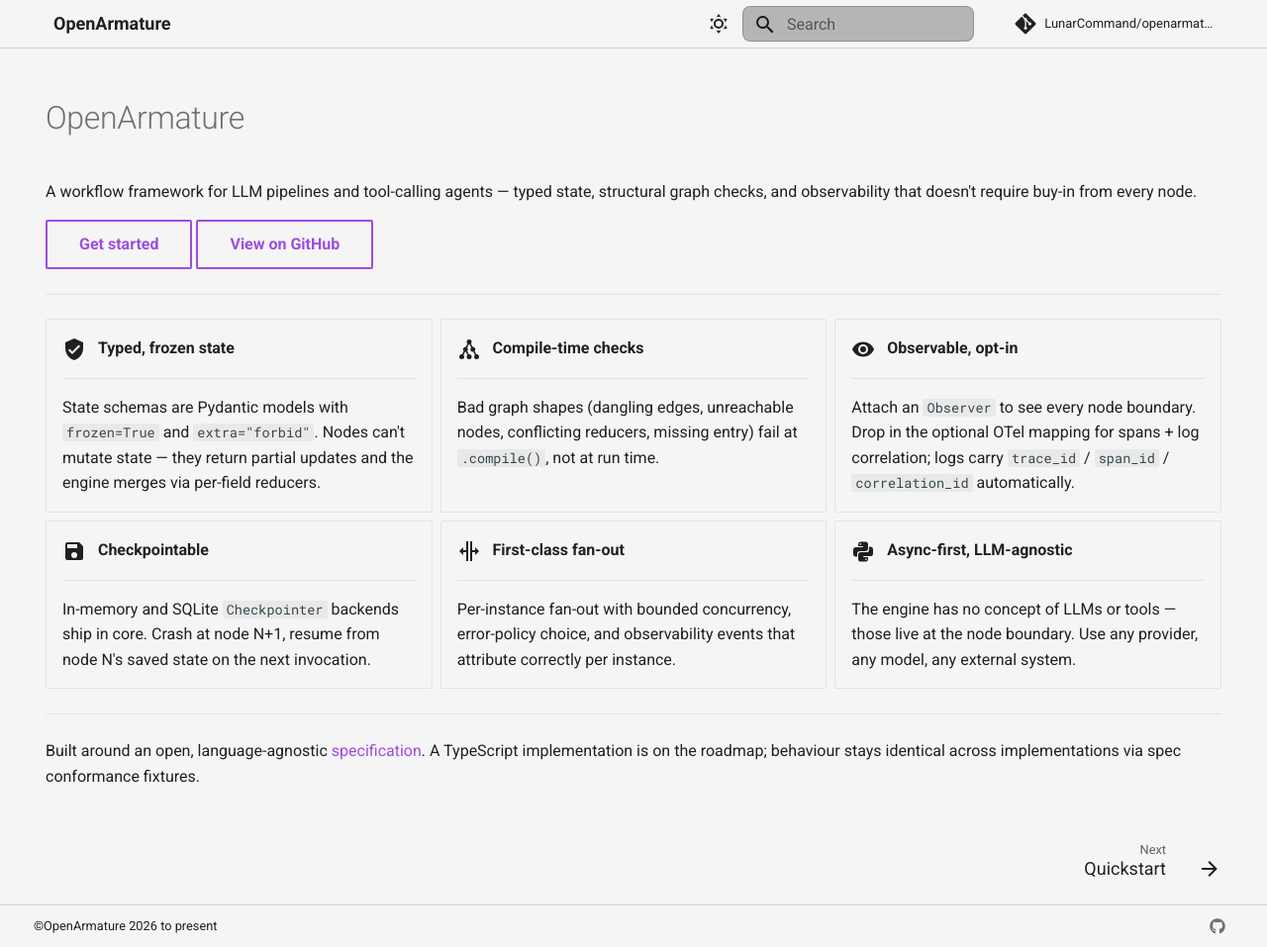
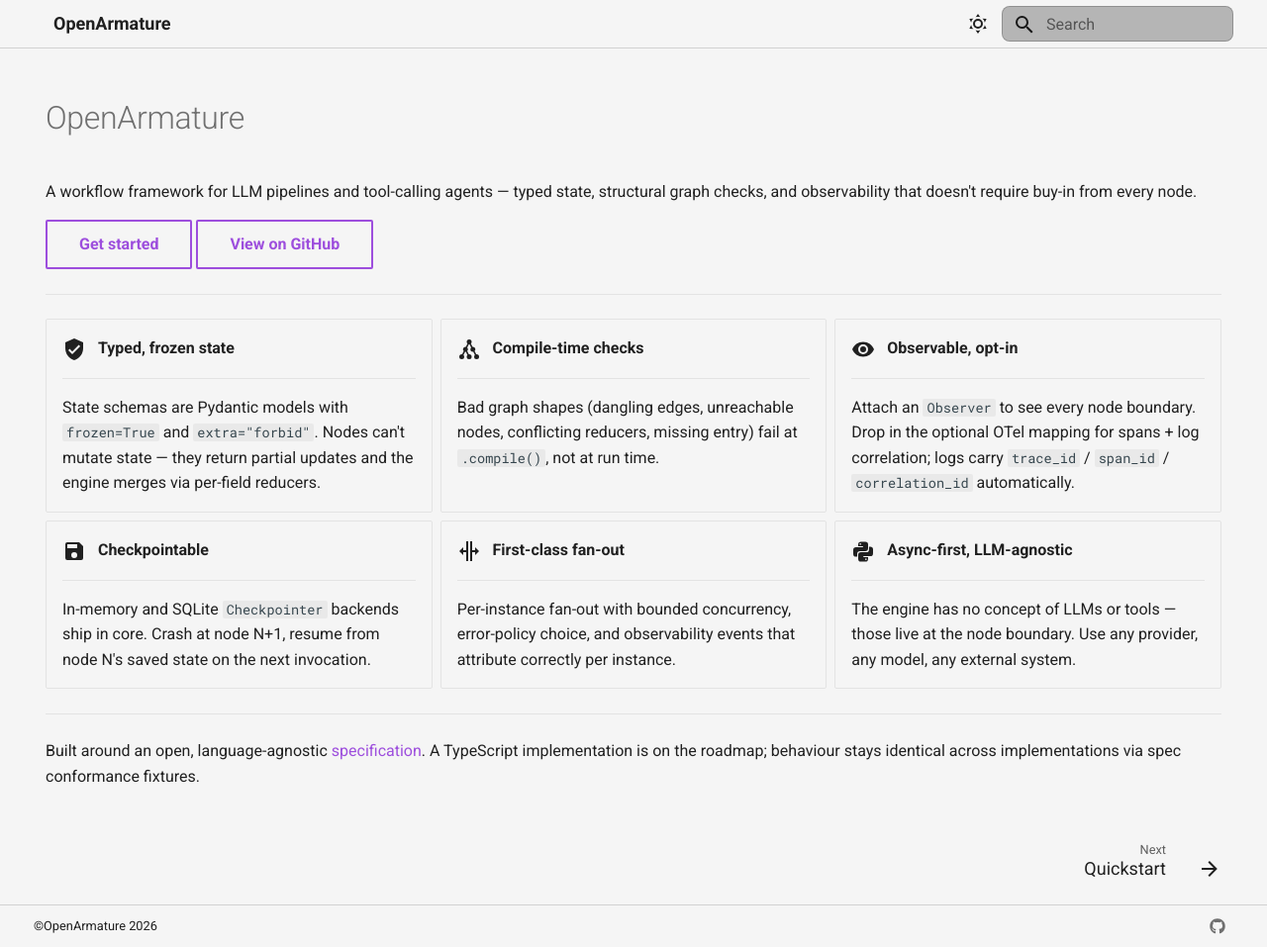
Before and after one commit to LunarCommand/openarmature-python, an MkDocs documentation site: the page built from docs/index.md, in a window 1280 px wide and 957 px high. Shown: the whole window at 99% size. Built offline with MkDocs 1.6.1 and Material for MkDocs 9.7.7, drawn with Linux system fonts in a browser that asks for light colours; comment, search, counter and statistics services are not loaded.

Commit message:
docs: hide header repo widget, footer fixes
Three small docs-site changes to land alongside the README rework:

- Remove repo_url / repo_name / edit_uri from mkdocs.yml so the
  header's GitHub repo widget no longer renders. Material's search
  box slides into that right-edge slot automatically. Dead CSS
  rules in extra.css (source-widget animation disable + light-theme
  source color) are dropped at the same time.
- Footer GitHub icon links to the LunarCommand org root rather than
  the openarmature-python repo specifically — the org is the right
  landing for someone exploring the project from the docs footer.
- Force flex-row layout on the footer meta inner so the copyright
  text and social icons stay on one line at all viewport widths
  (Material's default stacks them at narrow widths). Copyright
  text shortened to "©OpenArmature 2026" to make sure it fits the
  same line as the icon on mobile.

```diff
--- a/docs/stylesheets/extra.css
+++ b/docs/stylesheets/extra.css
@@ -1,12 +1,16 @@
 /* ===== Footer meta row (mode-agnostic structural fix) =====
- * Compact, vertically-centered. Material's default leaves the copyright
- * text and social icons at different baselines because each side has
- * its own intrinsic padding. Force flex centering and reset side-
- * specific padding so the block padding here controls the whole bar's
- * height. */
+ * Compact, vertically-centered, single-row at all viewport widths.
+ * Material's default leaves the copyright text and social icons at
+ * different baselines because each side has its own intrinsic
+ * padding, AND stacks them at narrow widths. Force flex row with
+ * centering + nowrap so the bar reads as one line on mobile too. */
 .md-footer-meta__inner {
+  display: flex;
+  flex-direction: row;
+  flex-wrap: nowrap;
+  justify-content: space-between;
+  align-items: center;
   padding-block: 5px;
-  align-items: center;
 }
 
 .md-copyright,
@@ -167,16 +171,6 @@
   display: none;
 }
 
-/* Disable the repo-source fade-in animation that fires on every page
- * load (the GitHub link in the top right). */
-.md-source,
-.md-source__icon,
-.md-source__repository,
-.md-source__facts,
-.md-source__fact {
-  animation: none !important;
-}
-
 [data-md-color-scheme="slate"] .md-header,
 [data-md-color-scheme="slate"] .md-footer-meta {
   background-color: var(--md-footer-bg-color);
@@ -315,12 +309,3 @@
 [data-md-color-scheme="default"] .md-social__link {
   color: var(--md-default-fg-color);
 }
-
-/* GitHub source icon + label render in dark text on the light header
- * (default white-on-primary would be invisible on the near-white bg). */
-[data-md-color-scheme="default"] .md-header__source,
-[data-md-color-scheme="default"] .md-source,
-[data-md-color-scheme="default"] .md-source__icon,
-[data-md-color-scheme="default"] .md-source__repository {
-  color: hsla(0, 0%, 0%, 0.87);
-}
--- a/mkdocs.yml
+++ b/mkdocs.yml
@@ -1,10 +1,7 @@
 site_name: OpenArmature
 site_url: https://openarmature.ai/
 site_description: Workflow framework for LLM pipelines and tool-calling agents
-copyright: "©OpenArmature 2026 to present"
-repo_url: https://github.com/LunarCommand/openarmature-python
-repo_name: LunarCommand/openarmature-python
-edit_uri: edit/main/docs/
+copyright: "©OpenArmature 2026"
 
 # Local ``mkdocs serve`` binds here. Default 8000 was already in use
 # on the maintainer's workstation; 8765 is the project convention.
@@ -115,7 +112,7 @@ extra:
   generator: false
   social:
     - icon: fontawesome/brands/github
-      link: https://github.com/LunarCommand/openarmature-python
+      link: https://github.com/LunarCommand
 
 extra_css:
   - stylesheets/extra.css
```
